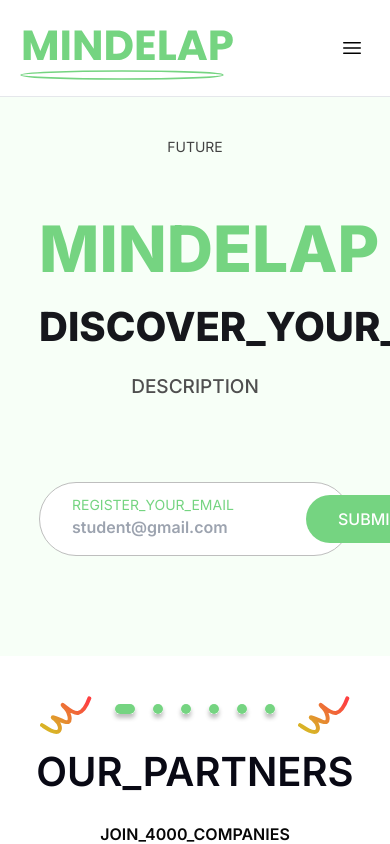
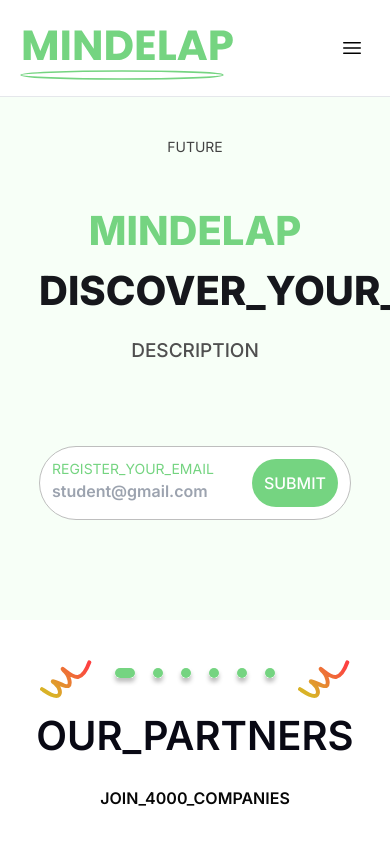
Before and after one commit to SherNadir/mind-lap, a Next.js app: page /de in a window 390 px wide. Shown: the top 844 px of the page. Built offline with nearby package versions, Linux system fonts and the light colour scheme; what i18next-resources-to-backend would draw is missing.

Commit message:
ui fixes for mobile screen

```diff
--- a/src/app/[lng]/components/Hero/Hero.jsx
+++ b/src/app/[lng]/components/Hero/Hero.jsx
@@ -10,7 +10,7 @@ export const Hero = ({ lng }) => {
     <div className="content w-4/5  m-auto mb-[100px]">
       <div className="w-full flex flex-col text-center lg:text-start lg:w-3/5 ">
         <p className={`text-sm sm:text-4xl text-dark mt-10 `}>{t("FUTURE")}</p>
-        <p className="mt-[44px] text-7xl sm:text-7xl text-primary">MINDELAP</p>
+        <p className="mt-[44px] text-6xl sm:text-7xl text-primary">MINDELAP</p>
         <p className="mt-0 mb-4 text-6xl sm:text-7xl text-dark-100 leading-[60px]">
           {t("DISCOVER_YOUR_DREAM")}
         </p>
@@ -28,19 +28,19 @@ export const Hero = ({ lng }) => {
           style={{ width: "100%", height: "100%" }}
         />
       </div>
-      <div className="flex px-8 py-3 bg-white rounded-full gap-0 sm:gap-4 max-w-[40rem] justify-between border border-grey-light mt-[80px]">
+      <div className="flex px-3 sm:px-8 py-3 bg-white rounded-full gap-0 sm:gap-4 max-w-[40rem] justify-between border border-grey-light mt-[80px]">
         <div>
           <p className="text-primary text-sm font-normal">
             {t("REGISTER_YOUR_EMAIL")}
           </p>
           <input
             type="text"
-            className="text-base font-semibold text-dark focus:outline-none"
+            className="text-base font-semibold text-dark focus:outline-none sm:w-auto w-full"
             placeholder="student@gmail.com"
           ></input>
         </div>
         <button
-          className={` text-base font-medium text-white bg-primary py-3 px-8 rounded-full`}
+          className={` text-base font-medium text-white bg-primary py-3 px-3 sm:px-8 rounded-full`}
         >
           {t("SUBMIT")}
         </button>
```
